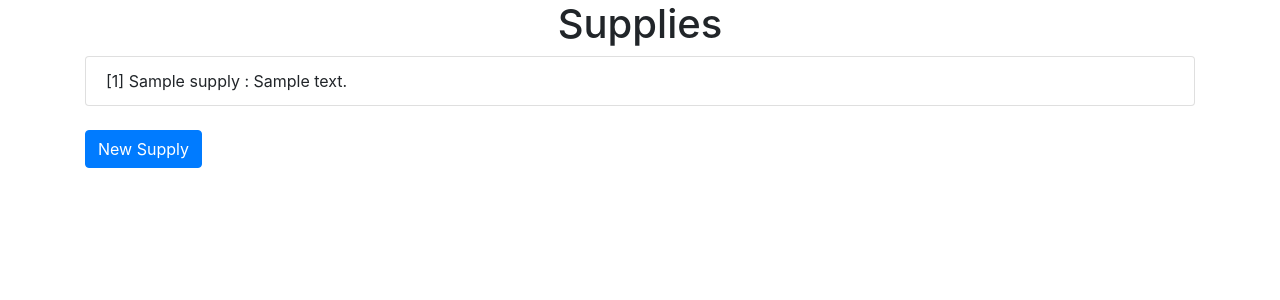
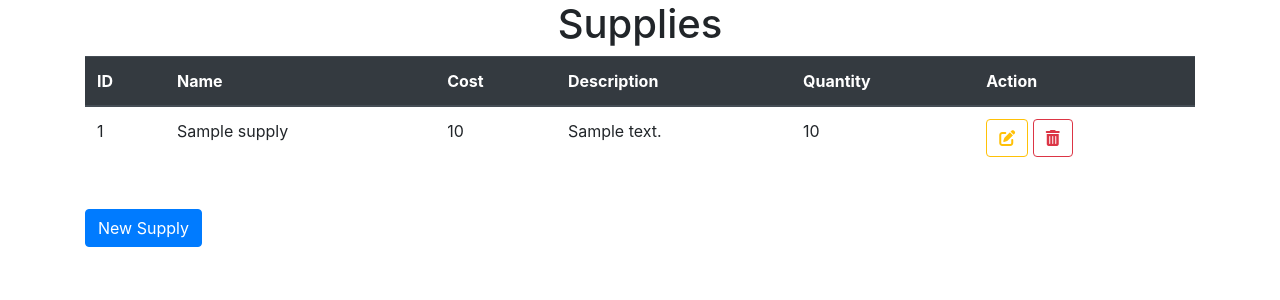
Before and after one commit to santiagocarod/orderSystem, a Django app: page /supplies/ in a window 1280 px wide. Shown: the part 62-362 px from the top of the page. Run offline with Django 3.2, Linux system fonts and the light colour scheme; a user stored in the database is signed in; tables that the repository leaves empty hold one stand-in row (values such as "Sample post"); some libraries are stand-ins or nearby versions.

Commit message:
Add Fontawesome and supplies index table

```diff
--- a/templates/appBase.html
+++ b/templates/appBase.html
@@ -19,6 +19,7 @@
     <script src="https://stackpath.bootstrapcdn.com/bootstrap/4.4.1/js/bootstrap.min.js"
         integrity="sha384-wfSDF2E50Y2D1uUdj0O3uMBJnjuUD4Ih7YwaYd1iqfktj0Uod8GCExl3Og8ifwB6" crossorigin="anonymous">
     </script>
+    <script src="https://kit.fontawesome.com/83d1185aae.js" crossorigin="anonymous"></script>
 
 </head>
 
--- a/templates/base.html
+++ b/templates/base.html
@@ -20,6 +20,7 @@
     <script src="https://stackpath.bootstrapcdn.com/bootstrap/4.4.1/js/bootstrap.min.js"
         integrity="sha384-wfSDF2E50Y2D1uUdj0O3uMBJnjuUD4Ih7YwaYd1iqfktj0Uod8GCExl3Og8ifwB6" crossorigin="anonymous">
     </script>
+    <script src="https://kit.fontawesome.com/83d1185aae.js" crossorigin="anonymous"></script>
 
 </head>
 
--- a/templates/supplies/index.html
+++ b/templates/supplies/index.html
@@ -8,9 +8,38 @@
         <center>Supplies</center>
     </h1>
     <ul class="list-group">
-    {%for item in supplies%}
-        <li class="list-group-item">{{item}}</li>
-    {%endfor%}
+        <table class="table">
+            <thead class="thead-dark">
+                <tr>
+                    <th scope="col">ID</th>
+                    <th scope="col">Name</th>
+                    <th scope="col">Cost</th>
+                    <th scope="col">Description</th>
+                    <th scope="col">Quantity</th>
+                    <th scope="col">Action</th>
+                </tr>
+            </thead>
+            <tbody>
+                {%for item in supplies%}
+                <tr>
+                    <td>{{item.id}}</td>
+                    <td>{{item.name}}</td>
+                    <td>{{item.cost}}</td>
+                    <td>{{item.description}}</td>
+                    <td>{{item.quantity}}</td>
+                    <td>
+                        <button type="button" class="btn btn-outline-warning">
+                            <i class="fas fa-edit"></i>
+                        </button>
+                        <button type="button" class="btn btn-outline-danger">
+                            <i class="fas fa-trash-alt    "></i>
+                        </button>
+                    </td>
+                </tr>
+                {%endfor%}
+            </tbody>
+        </table>
+
     </ul>
     <br>
     <form method="get" action="{%url 'supplies:newSupply'%}">
```
